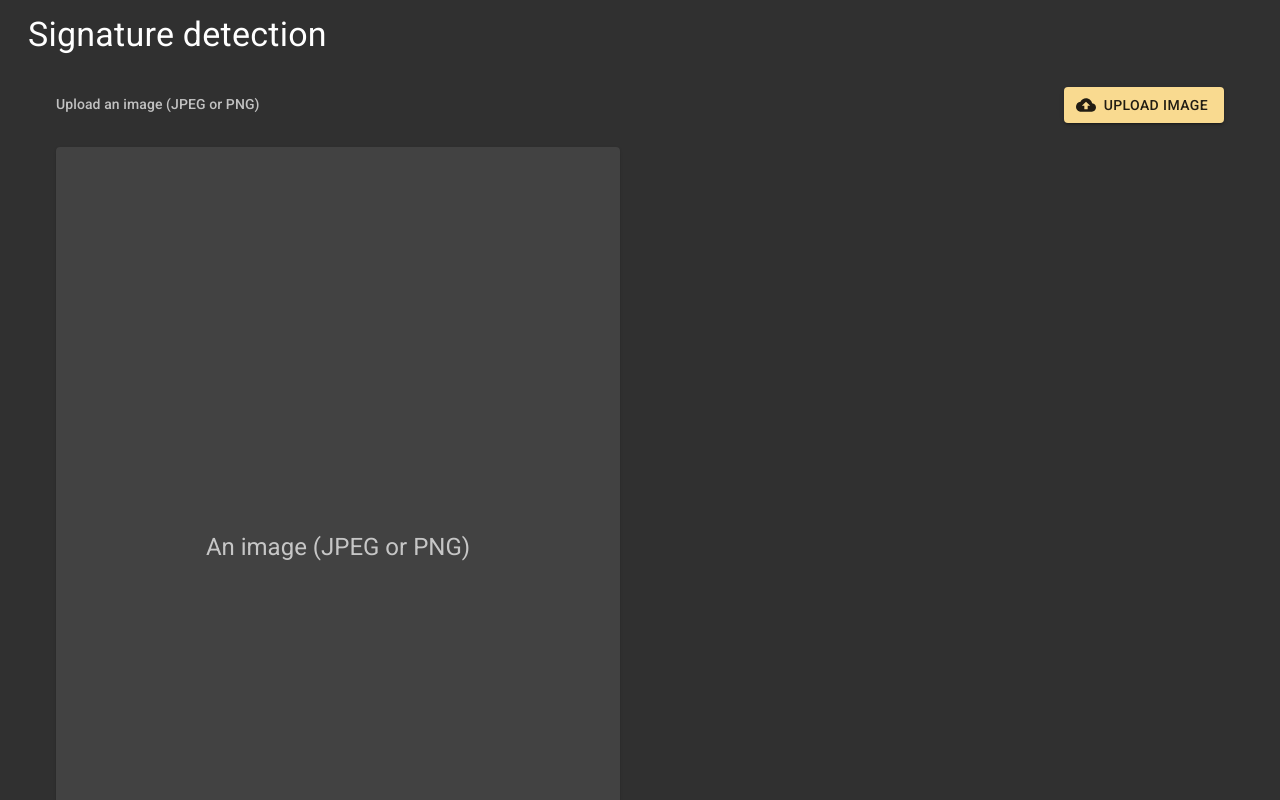
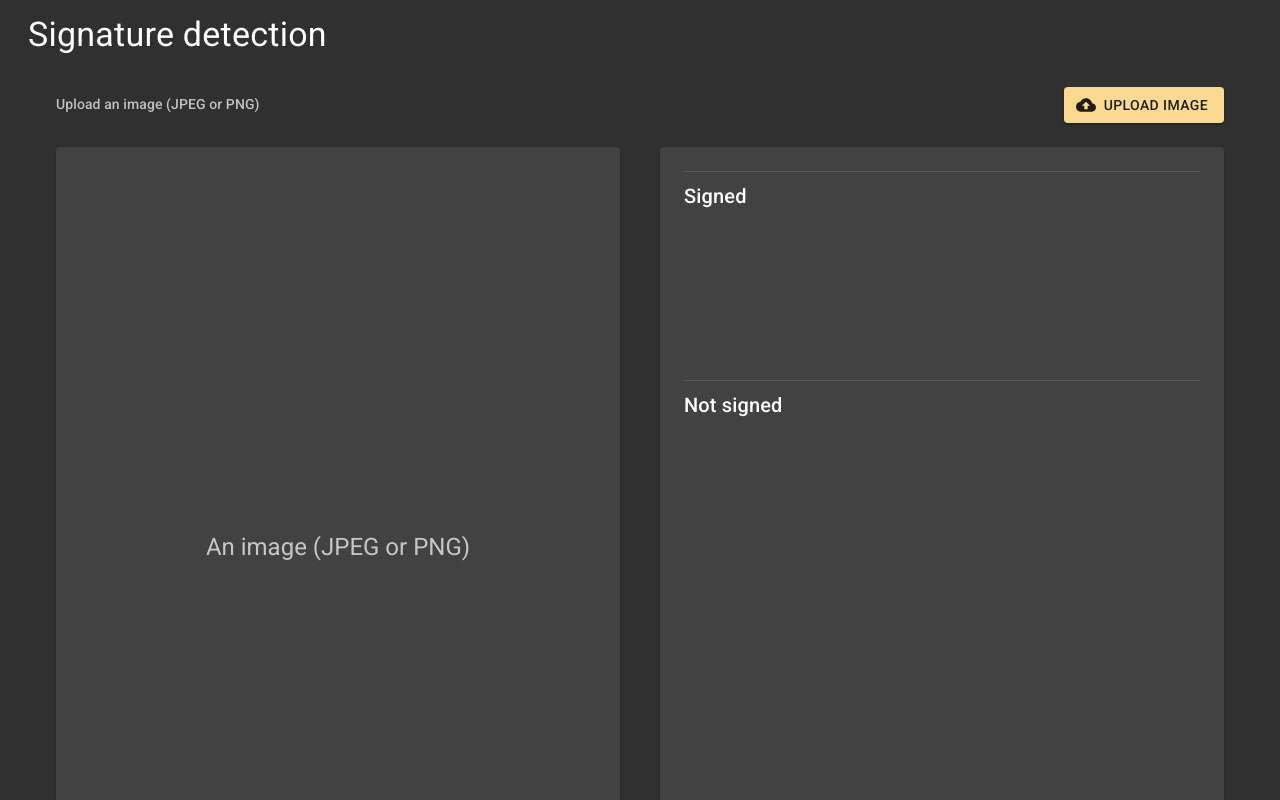
Before and after one commit to EnzoSeason/signature_detection_app, a React (Create React App) app in the folder frontend/: page / in a window 1280 px wide. Shown: the top 800 px of the page. Built offline with nearby package versions, Linux system fonts and the light colour scheme.

Commit message:
feat: create detection result card

```diff
--- /dev/null
+++ b/frontend/src/components/SignatureDetection/DetectionResultCard.tsx
@@ -0,0 +1,115 @@
+import {
+  Box,
+  Card,
+  Container,
+  Divider,
+  makeStyles,
+  Theme,
+  Typography,
+} from "@material-ui/core";
+import React, { useState } from "react";
+import useSignatureDetectionStore, { Region } from "./store";
+import { CARD_MIN_HEIGHT } from "./SignatureLoader";
+
+const useStyles = makeStyles((theme: Theme) => ({
+  card: {
+    minHeight: CARD_MIN_HEIGHT,
+  },
+  chipsGroup: {
+    "& > span > *": {
+      margin: theme.spacing(0.5),
+    },
+    minHeight: CARD_MIN_HEIGHT / 4,
+  },
+}));
+
+export default function DetectionResultCard() {
+  const classes = useStyles();
+  const detectionResult = useSignatureDetectionStore(
+    (state) => state.detectionResult
+  );
+  const setDetectionResult = useSignatureDetectionStore(
+    (state) => state.setDetectionResult
+  );
+  const [draggedRegion, setDraggedRegion] = useState<Region | null>(null);
+
+  const dragStartHandler = (region: Region) => {
+    setDraggedRegion(region);
+  };
+
+  const dropHandler = (
+    event: React.DragEvent<HTMLElement>,
+    isSignedZone: boolean
+  ) => {
+    event.preventDefault();
+    if (
+      detectionResult &&
+      draggedRegion &&
+      draggedRegion.signed !== isSignedZone
+    ) {
+      const newRegions = detectionResult.regions.map((region) =>
+        region.id === draggedRegion.id
+          ? { ...region, signed: !region.signed }
+          : region
+      );
+      const newDectectionResult = { ...detectionResult, regions: newRegions };
+      setDetectionResult(newDectectionResult);
+    }
+    setDraggedRegion(null);
+  };
+
+  return (
+    <Card className={classes.card}>
+      <Container maxWidth="xl">
+        <Box component="div" mt={3}></Box>
+        {/* <DetectionDownload /> */}
+        <Box component="div" mt={3}></Box>
+        {/* <ToggleCanvas /> */}
+        <Divider />
+        <Box
+          component="div"
+          mt={1}
+          data-testid="true-zone"
+          className={classes.chipsGroup}
+          onDrop={(event) => dropHandler(event, true)}
+          onDragOver={(event) => event.preventDefault()}
+        >
+          <Typography variant="h6">Signed</Typography>
+          <Box component="div" mt={1}></Box>
+          {/* {detectionResult
+            ? detectionResult.regions.map((region: Region) => (
+                <SignatureChip
+                  key={region.id}
+                  region={region}
+                  signed={true}
+                  dragStartHandler={dragStartHandler}
+                />
+              ))
+            : null} */}
+        </Box>
+        <Divider />
+        <Box
+          component="div"
+          data-testid="false-zone"
+          mt={1}
+          className={classes.chipsGroup}
+          onDrop={(event) => dropHandler(event, false)}
+          onDragOver={(event) => event.preventDefault()}
+        >
+          <Typography variant="h6">Not signed</Typography>
+          <Box component="div" mt={1}></Box>
+          {/* {detectionResult
+            ? detectionResult.regions.map((region: Region) => (
+                <SignatureChip
+                  key={region.id}
+                  region={region}
+                  signed={false}
+                  dragStartHandler={dragStartHandler}
+                />
+              ))
+            : null} */}
+        </Box>
+      </Container>
+    </Card>
+  );
+}
--- a/frontend/src/components/SignatureDetection/SignatureLoader.tsx
+++ b/frontend/src/components/SignatureDetection/SignatureLoader.tsx
@@ -12,6 +12,7 @@ import { Alert } from "@material-ui/lab";
 import axios, { AxiosResponse, AxiosError } from "axios";
 import useSignatureDetectionStore from "./store";
 import DetectionImageCard from "./DetectionImageCard";
+import DetectionResultCard from "./DetectionResultCard";
 
 export const CARD_MIN_HEIGHT = 800;
 
@@ -119,7 +120,7 @@ export default function SignatureLoader() {
             <DetectionImageCard />
           </Grid>
           <Grid item sm={12} lg={6}>
-            {/* <DetectionResultCard /> */}
+            <DetectionResultCard />
           </Grid>
         </Grid>
       </Box>
```
Also changed, not shown: 1 other file (tests, documents, lock files or other folders).
